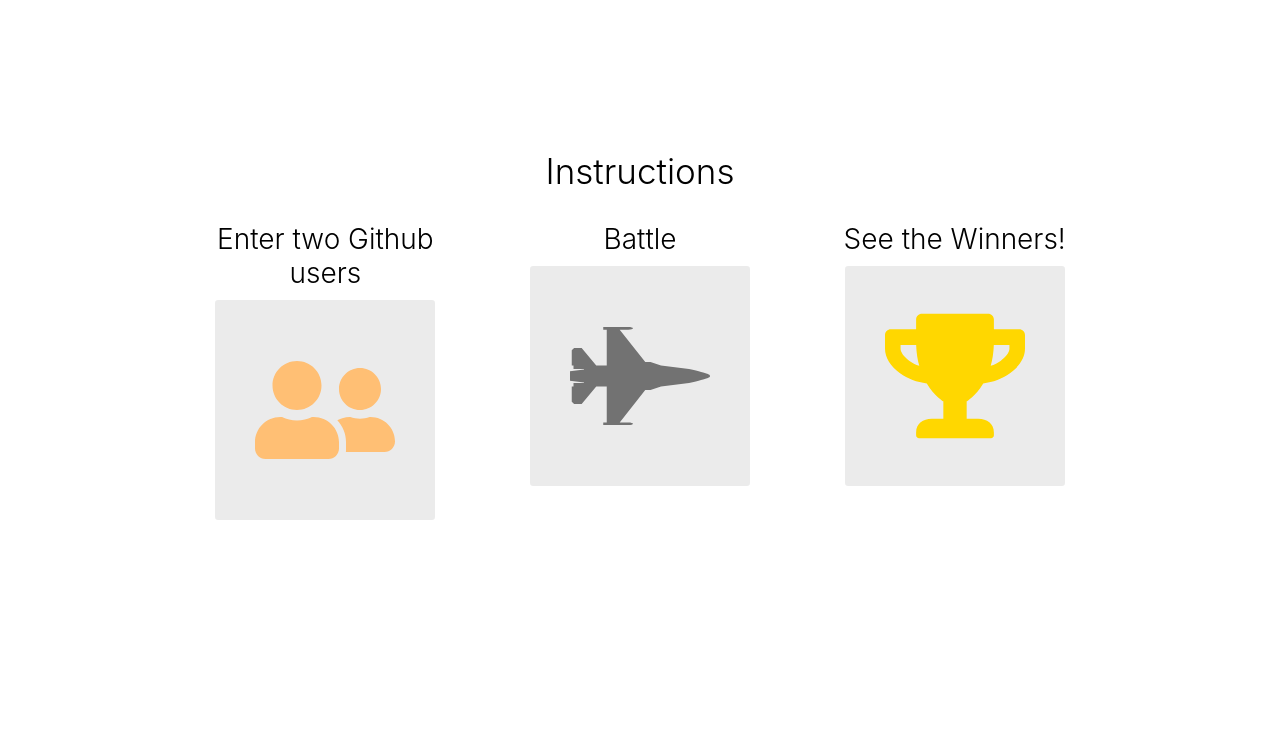
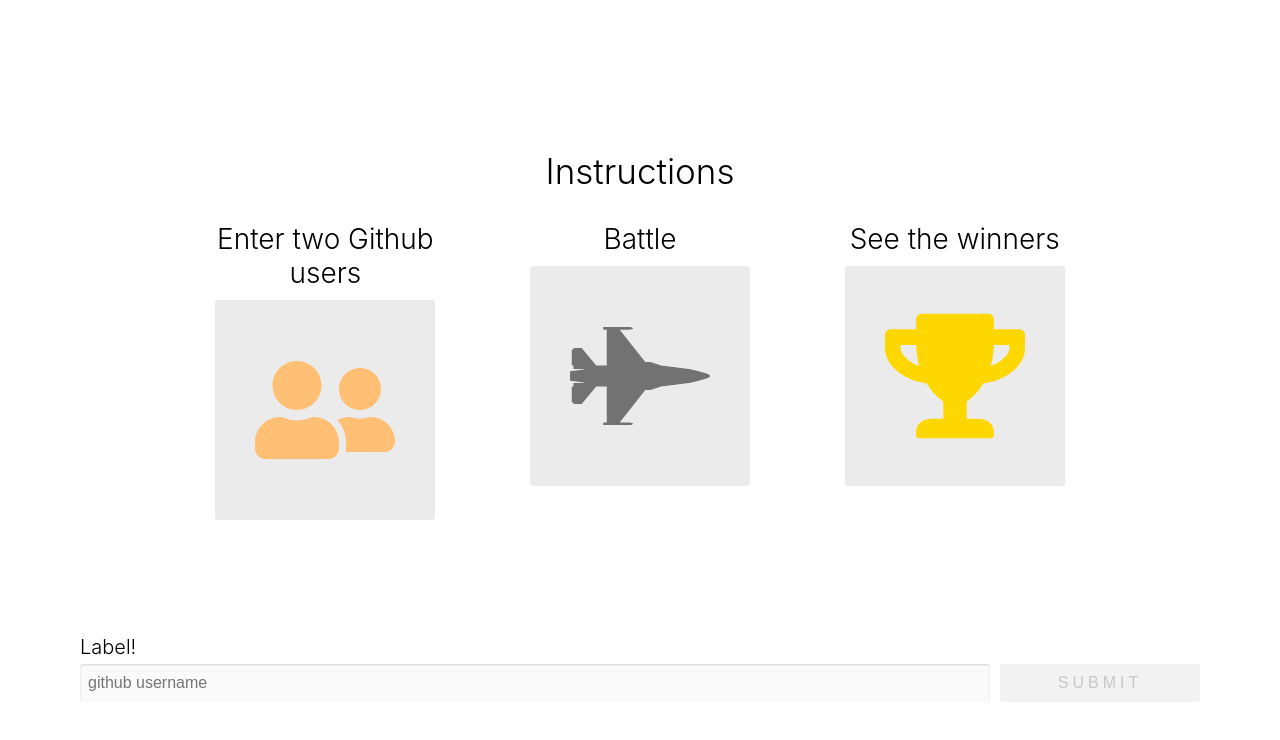
Before and after one commit to linazoo/github-battle-refactor, a React app: page / in a window 1280 px wide. Built offline with nearby package versions, Linux system fonts and the light colour scheme.

Commit message:
Build out the component to get the two github user names. Created a new component and abstracted all the logic into that new component. added css for my new playerinput component

```diff
--- a/App/components/Battle.js
+++ b/App/components/Battle.js
@@ -1,5 +1,6 @@
-import React from "react";
+import * as React from "react";
 import { FaUserFriends, FaFighterJet, FaTrophy } from "react-icons/fa";
+import PropTypes from "prop-types";
 
 function Instructions() {
   return (
@@ -10,28 +11,87 @@ function Instructions() {
           <h3 className="header-sm">Enter two Github users</h3>
           <FaUserFriends
             className="bg-light"
-            color="rgb(255, 191, 116"
+            color="rgb(255, 191, 116)"
             size={140}
           />
         </li>
         <li>
           <h3 className="header-sm">Battle</h3>
-          <FaFighterJet className="bg-light" color="727272" size={140} />
+          <FaFighterJet className="bg-light" color="#727272" size={140} />
         </li>
         <li>
-          <h3 className="header-sm">See the Winners!</h3>
-          <FaTrophy className="bg-light" color="rgb(255,215,0" size={140} />
+          <h3 className="header-sm">See the winners</h3>
+          <FaTrophy className="bg-light" color="rgb(255, 215, 0)" size={140} />
         </li>
       </ol>
     </div>
   );
 }
 
+class PlayerInput extends React.Component {
+  constructor(props) {
+    super(props);
+
+    this.state = {
+      username: "",
+    };
+
+    this.handleSubmit = this.handleSubmit.bind(this);
+    this.handleChange = this.handleChange.bind(this);
+  }
+  handleSubmit(event) {
+    event.preventDefault();
+
+    this.props.onSubmit(this.state.username);
+  }
+  handleChange(event) {
+    this.setState({
+      username: event.target.value,
+    });
+  }
+  render() {
+    return (
+      <form className="column player" onSubmit={this.handleSubmit}>
+        <label htmlFor="username" className="player-label">
+          {this.props.label}
+        </label>
+        <div className="row player-inputs">
+          <input
+            type="text"
+            id="username"
+            className="input-light"
+            placeholder="github username"
+            autoComplete="off"
+            value={this.state.username}
+            onChange={this.handleChange}
+          />
+          <button
+            className="btn dark-btn"
+            type="submit"
+            disabled={!this.state.username}
+          >
+            Submit
+          </button>
+        </div>
+      </form>
+    );
+  }
+}
+
+PlayerInput.propTypes = {
+  onSubmit: PropTypes.func.isRequired,
+  label: PropTypes.string.isRequired,
+};
+
 export default class Battle extends React.Component {
   render() {
     return (
       <React.Fragment>
         <Instructions />
+        <PlayerInput
+          label="Label!"
+          onSubmit={(value) => console.log("value!", value)}
+        />
       </React.Fragment>
     );
   }
--- a/App/index.css
+++ b/App/index.css
@@ -64,16 +64,16 @@ li {
   margin: 10px;
 }
 
-.center-text {
-  text-align: center;
-}
-
 .avatar {
   width: 150px;
   height: 150px;
   border-radius: 3px;
-  margin: 9 auto;
+  margin: 0 auto;
   display: block;
+}
+
+.center-text {
+  text-align: center;
 }
 
 .link {
@@ -94,12 +94,16 @@ li {
 }
 
 .card-list svg {
+  margin-right: 10px;
+}
+
+.card-list a {
   font-weight: 500;
   color: inherit;
 }
 
 .bg-light {
-  background: rgb(0, 0, 0, 0.08);
+  background: rgba(0, 0, 0, 0.08);
   border-radius: 3px;
 }
 
@@ -116,8 +120,6 @@ li {
 .repo img {
   margin-bottom: 8px;
 }
-
-/* Battle */
 
 .instructions-container {
   margin: 100px 0;
@@ -142,3 +144,68 @@ li {
   padding: 40px;
   border-radius: 3px;
 }
+
+.column {
+  display: flex;
+  flex-direction: column;
+}
+
+.row {
+  display: flex;
+  flex-direction: row;
+}
+
+.player {
+  flex: 1;
+  margin: 0 20px;
+  padding: 10px;
+}
+
+.player-label {
+  font-size: 20px;
+  margin: 5px 0;
+  font-weight: 300;
+}
+
+.player-inputs input {
+  padding: 8px;
+  font-size: 16px;
+  flex: 2;
+  border-radius: 3px;
+  border: none;
+  box-shadow: inset 0 1px 2px rgba(0, 0, 0, 0.15);
+}
+
+.player-inputs .input-light {
+  background: rgba(0, 0, 0, 0.02);
+}
+
+.player-inputs button {
+  flex: 1;
+  margin-left: 10px;
+}
+
+.btn {
+  padding: 10px;
+  text-transform: uppercase;
+  letter-spacing: 0.25em;
+  border-radius: 3px;
+  border: none;
+  font-size: 16px;
+  display: flex;
+  justify-content: center;
+  align-items: center;
+  cursor: pointer;
+  text-decoration: none;
+  max-width: 200px;
+}
+
+.dark-btn {
+  color: #e6e6e6;
+  background: #141414;
+}
+
+.dark-btn:disabled {
+  background: #f2f2f2;
+  color: #c7c7c7;
+}
```
